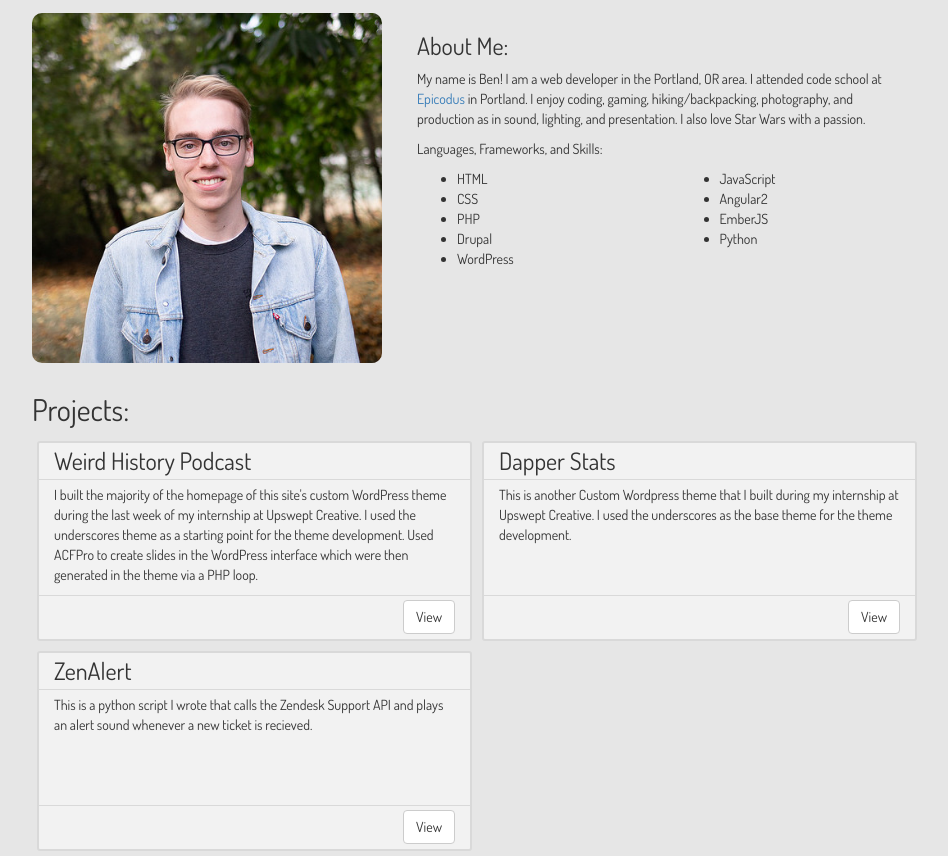
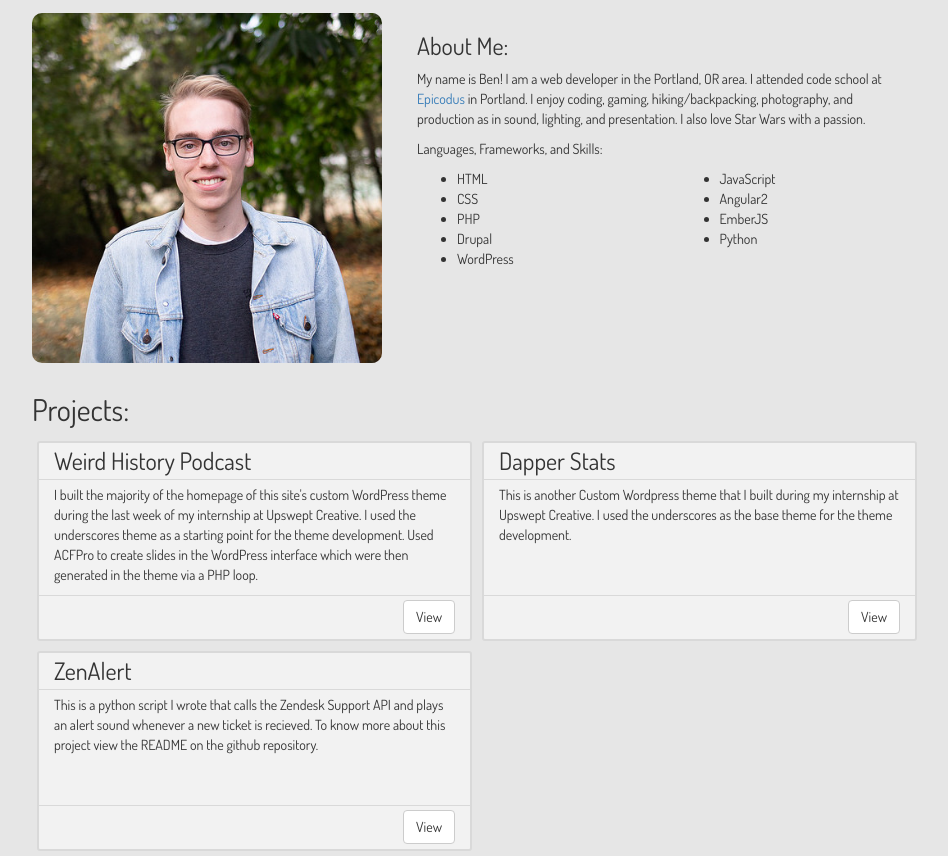
Before and after one commit to ben-ronda/ben-ronda.github.io, a plain HTML site: page index.html in a window 1280 px wide. Shown: the part 827-1683 px from the top of the page, without its empty margins (133-1081 px from the left). Drawn offline with Linux system fonts and the light colour scheme.

Commit message:
add more detail to the ZenAlert project description

```diff
--- a/index.html
+++ b/index.html
@@ -135,7 +135,7 @@
         <div class="project">
           <h3>ZenAlert</h3>
           <p>
-            This is a python script I wrote that calls the Zendesk Support API and plays an alert sound whenever a new ticket is recieved.
+            This is a python script I wrote that calls the Zendesk Support API and plays an alert sound whenever a new ticket is recieved. To know more about this project view the README on the github repository.
           </p>
           <div class="project-btn">
             <a href="https://github.com/ben-ronda/Zendesk_New_Ticket_Alert" target="_blank" class="btn btn-default">View</a>
```
